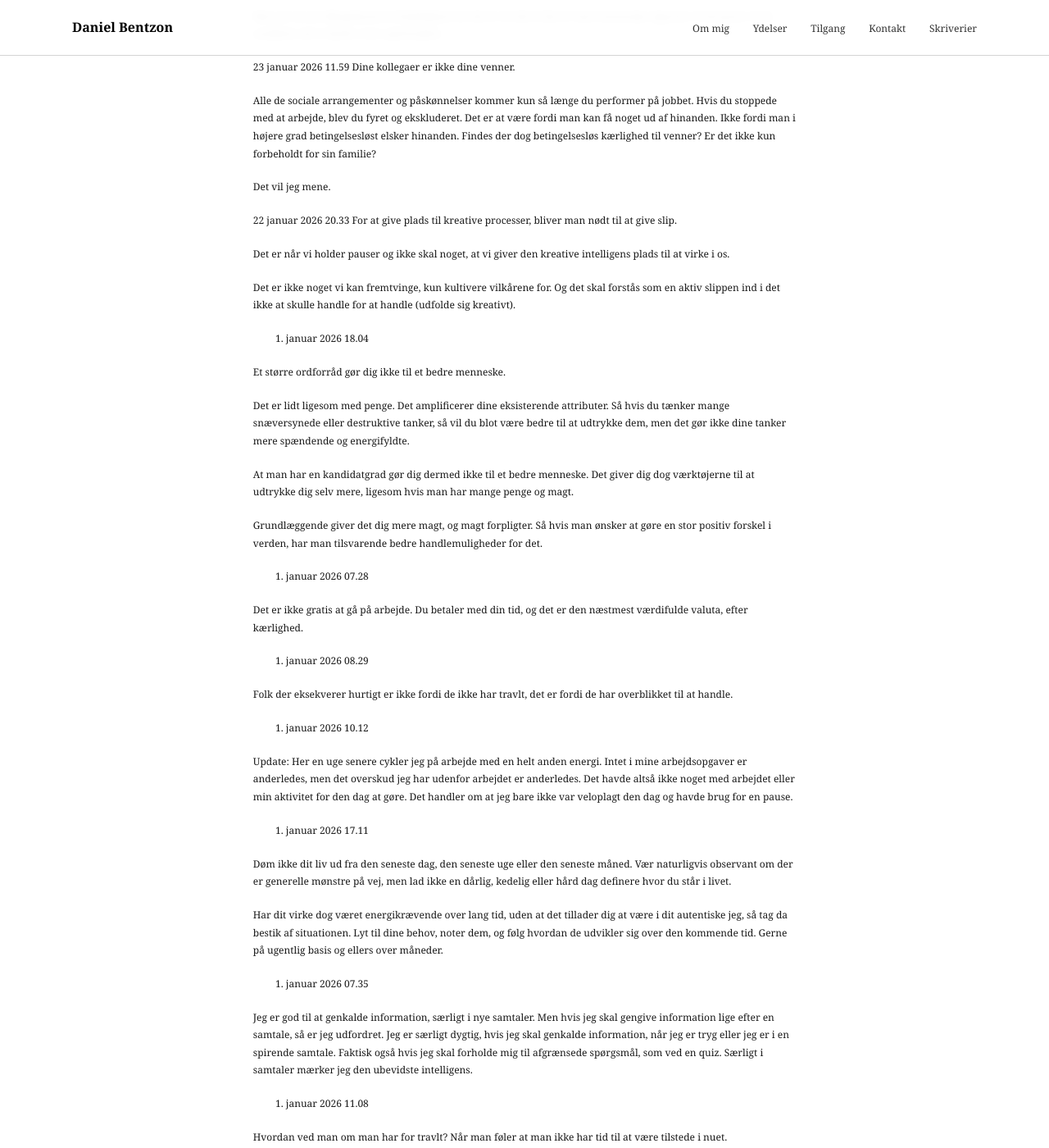
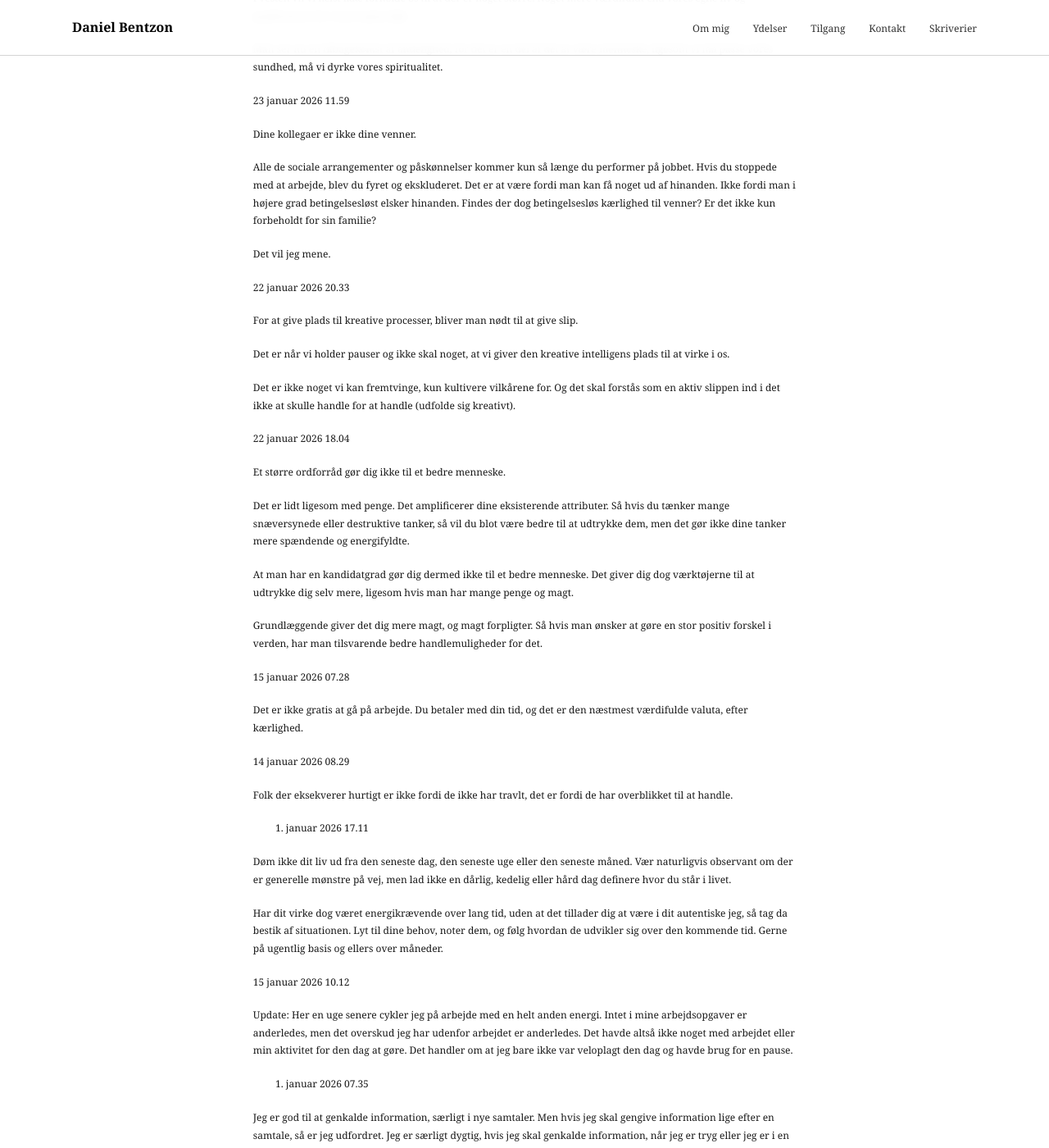
Before and after one commit to danielbentzon/danielbentzon.github.io, a Jekyll site: the page built from _sider/indsigter.md, in a window 1280 px wide and 1400 px high, scrolled down 3840 px. Shown: the whole window at 82% size. Built offline with Jekyll 4.4.1, drawn with Linux system fonts in a browser that asks for light colours; some of the changed text lies outside the part shown.

Commit message:
Update _sider/indsigter.md (via Pages CMS)

```diff
--- a/_sider/indsigter.md
+++ b/_sider/indsigter.md
@@ -185,7 +185,10 @@ Saml mod til at træffe beslutninger som ikke er styret af frygt. Træf i stedet
 
 Selvdisciplin er at være pligtopfyldende uden styring af samvittighed, mens at være pligtopfyldebde er at være disciplineret baseret på undgåelsen af dårlig samvittighed.
 
+
+
 28 januar 2026 08.47
+
 I den vestlige del af verdenen, undertrykker vi vores åndeligebehov konsekvent og dagligt.
 
 I andre steder i verden er det en integreret del af deres dagligdag, måden at indgå i relation til naturen, til taknemmelighedspraksiser for det liv som er givet.
@@ -194,21 +197,29 @@ I vesten vil vi helst ikke forholde os til at der er noget større. Noget mere v
 
 Man ser nu en tilbagekomst af åndelighed, for det er en del af det at være menneske, ligesom vi må passe vores sundhed, må vi dyrke vores spiritualitet.
 
+
+
 23 januar 2026 11.59
+
 Dine kollegaer er ikke dine venner.
 
 Alle de sociale arrangementer og påskønnelser kommer kun så længe du performer på jobbet. Hvis du stoppede med at arbejde, blev du fyret og ekskluderet. Det er at være fordi man kan få noget ud af hinanden. Ikke fordi man i højere grad betingelsesløst elsker hinanden. Findes der dog betingelsesløs kærlighed til venner? Er det ikke kun forbeholdt for sin familie?
 
 Det vil jeg mene.
 
+
+
 22 januar 2026 20.33
+
 For at give plads til kreative processer, bliver man nødt til at give slip.
 
 Det er når vi holder pauser og ikke skal noget, at vi giver den kreative intelligens plads til at virke i os.
 
 Det er ikke noget vi kan fremtvinge, kun kultivere vilkårene for. Og det skal forstås som en aktiv slippen ind i det ikke at skulle handle for at handle (udfolde sig kreativt).
 
-22. januar 2026 18.04
+
+
+22 januar 2026 18.04
 
 Et større ordforråd gør dig ikke til et bedre menneske.
 
@@ -218,23 +229,31 @@ At man har en kandidatgrad gør dig dermed ikke til et bedre menneske. Det giver
 
 Grundlæggende giver det dig mere magt, og magt forpligter. Så hvis man ønsker at gøre en stor positiv forskel i verden, har man tilsvarende bedre handlemuligheder for det.
 
-15. januar 2026 07.28
+
+
+15 januar 2026 07.28
 
 Det er ikke gratis at gå på arbejde. Du betaler med din tid, og det er den næstmest værdifulde valuta, efter kærlighed.
 
-14. januar 2026 08.29
+
+
+14 januar 2026 08.29
 
 Folk der eksekverer hurtigt er ikke fordi de ikke har travlt, det er fordi de har overblikket til at handle.
 
-15. januar 2026 10.12
+
+
+11. januar 2026 17.11
+
+Døm ikke dit liv ud fra den seneste dag, den seneste uge eller den seneste måned. Vær naturligvis observant om der er generelle mønstre på vej, men lad ikke en dårlig, kedelig eller hård dag definere hvor du står i livet.
+
+Har dit virke dog været energikrævende over lang tid, uden at det tillader dig at være i dit autentiske jeg, så tag da bestik af situationen. Lyt til dine behov, noter dem, og følg hvordan de udvikler sig over den kommende tid. Gerne på ugentlig basis og ellers over måneder.
+
+15 januar 2026 10.12
 
 Update: Her en uge senere cykler jeg på arbejde med en helt anden energi. Intet i mine arbejdsopgaver er anderledes, men det overskud jeg har udenfor arbejdet er anderledes. Det havde altså ikke noget med arbejdet eller min aktivitet for den dag at gøre. Det handler om at jeg bare ikke var veloplagt den dag og havde brug for en pause.
 
-11. januar 2026 17.11
-
-Døm ikke dit liv ud fra den seneste dag, den seneste uge eller den seneste måned. Vær naturligvis observant om der er generelle mønstre på vej, men lad ikke en dårlig, kedelig eller hård dag definere hvor du står i livet.
-
-Har dit virke dog været energikrævende over lang tid, uden at det tillader dig at være i dit autentiske jeg, så tag da bestik af situationen. Lyt til dine behov, noter dem, og følg hvordan de udvikler sig over den kommende tid. Gerne på ugentlig basis og ellers over måneder.
+
 
 11. januar 2026 07.35
 
@@ -254,19 +273,29 @@ Ja, man kommer til at gå på kompromis med visse individuelle ambitioner, men d
 
 Fx hvis man gik virkelig meget ned i tid, og dermed satte en markant bremse i sine karriereplaner, eller at ens ambitioner for sin egen sundhed og udseende blev negligeret i for høj grad, hvad ville man så have tilbage at stå på, hvis tingene skred i ens forhold, og man ikke længere skulle være sammen?
 
-**Det er vigtigt at sikre sig selv en tilværelse, hvor det fælles liv ikke er fundamentet for ens eget liv.** Ja, man kommer til at indgå i et partnerskab og et familiefællesskab, men i sidste ende dør vi alene. Dette er ikke sagt i en niehelistisk tone, men mere som et fokus på at blive ved med at være i stand til at lave en nogenlunde objektiv og retmæssig vurdering af hvor man selv som mand står i sit liv.
+
+
+**Det er vigtigt at sikre sig selv en tilværelse, hvor det fælles liv ikke er fundamentet for ens eget liv.**
+
+Ja, man kommer til at indgå i et partnerskab og et familiefællesskab, men i sidste ende dør vi alene. Dette er ikke sagt i en niehelistisk tone, men mere som et fokus på at blive ved med at være i stand til at lave en nogenlunde objektiv og retmæssig vurdering af hvor man selv som mand står i sit liv.
 
 Husk dig selv, så du kan tage vare på dine relationer til andre, og blive ved med at være et energiboost ind i deres liv.
 
-2. januar 2026 18.10
+
+
+2 januar 2026 18.10
 
 Omend positivt eller negativt, lad være med at vurdere dig selv ud fra den feedback du får fra omverdenen i form af mennesker, som ikke kender dig.
 
 Ja, det skader ikke at modtage positive tilkendegivelser fra folk, men hvis hele dit selvbillede dannes ud fra en overfladisk vurdering, klinger det hult og leder til illusion.
 
-1. januar 2026 19.08
+
+
+1 januar 2026 19.08
 
 Mål succesen af dit forældreskab i hvor lang og stor en process, det er, for dit afkom at finde ind til sit Selv.
+
+
 
 25. december 2025 20.16
 
```
